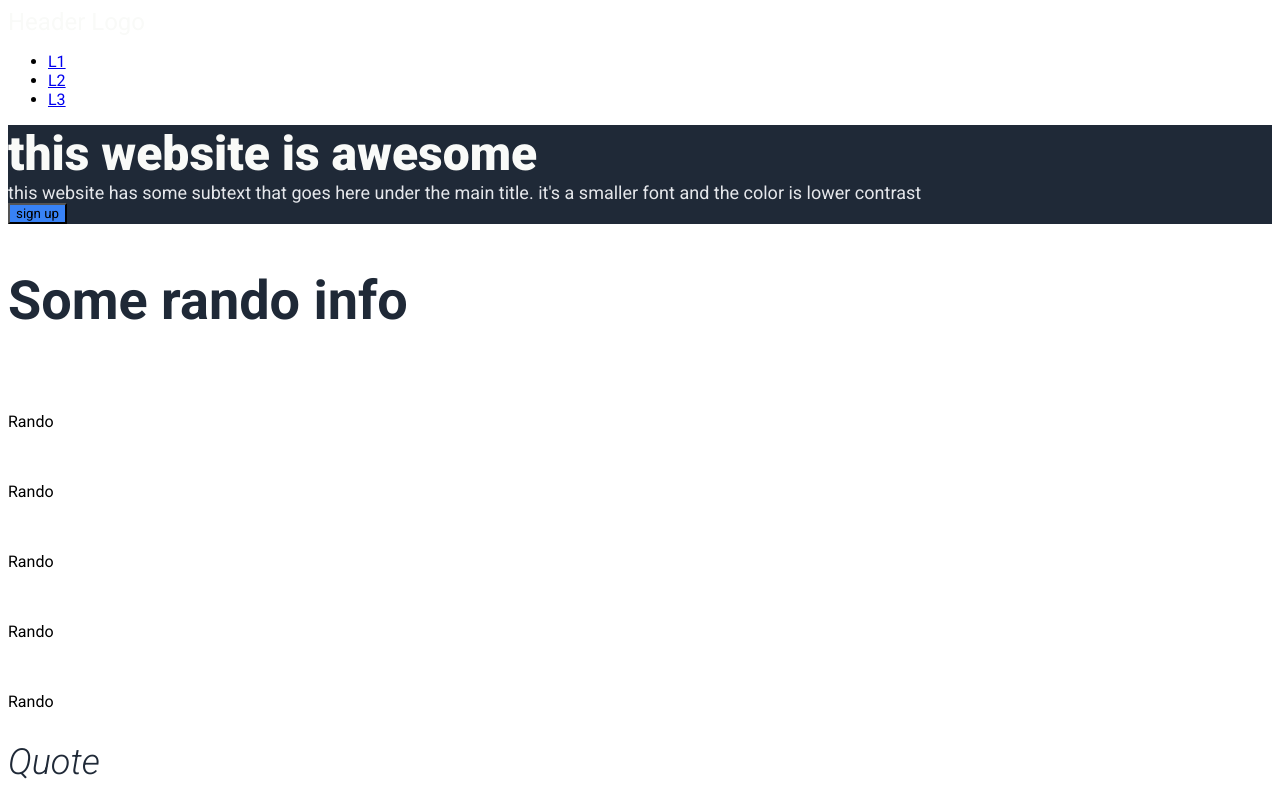
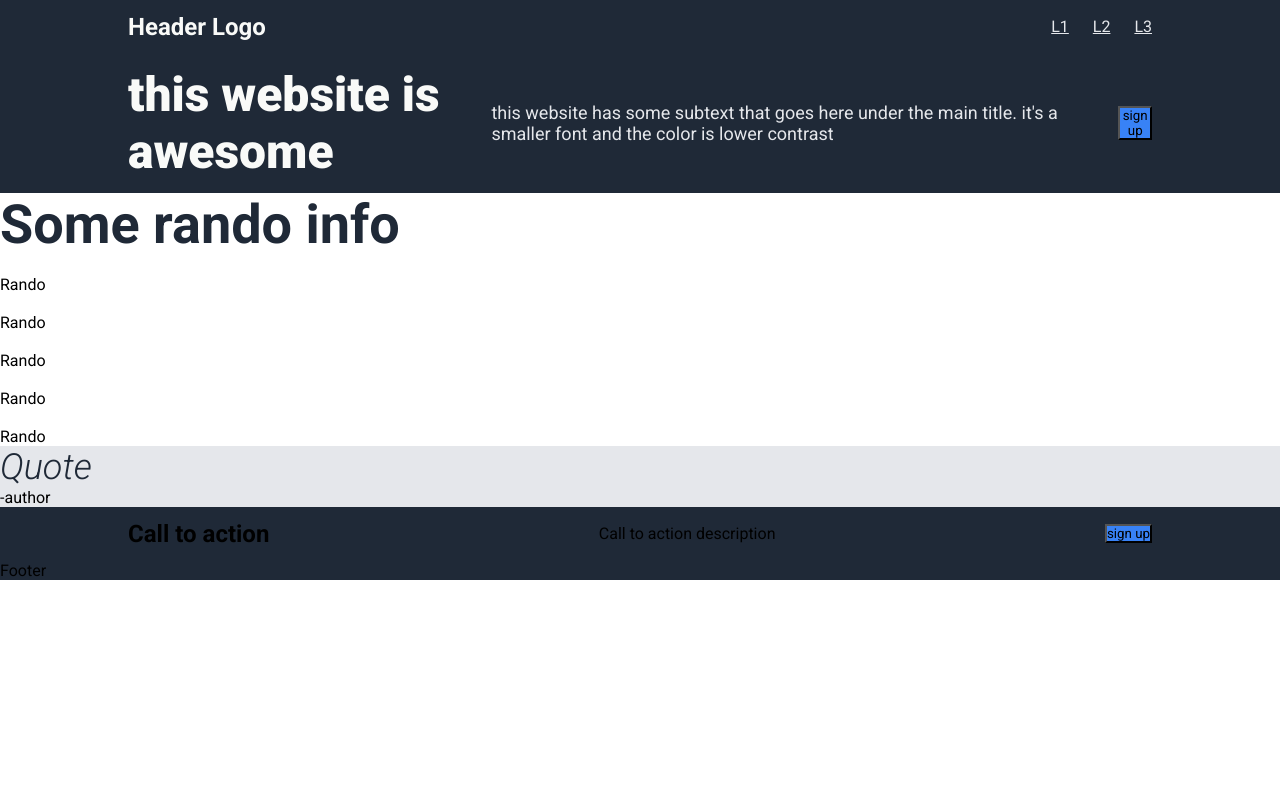
Before and after one commit to Shinzuu/odin-Project-Landing-Page, a plain HTML site: page index.html in a window 1280 px wide. Shown: the top 800 px of the page. Drawn offline with Linux system fonts and the light colour scheme.

Commit message:
flexing is hard

```diff
--- a/asset/css/styles.css
+++ b/asset/css/styles.css
@@ -1,6 +1,8 @@
 /* colors and font styles */
 * {
     font-family: roboto;
+    margin: 0;
+    padding: 0;
 }
 .hero, footer {
     background-color: #1f2937;
@@ -17,22 +19,23 @@
     color: #e5e7eb;
 }
 
-.header-logo-text {
+.header-logo {
     font-size: 24px;
     color: #f9faf8;
+    font-weight: bolder;
 }
 
 .call-to-action , button{
     background-color: #3882f6;
 }
 
-.information-header-text {
+.information-header {
     font-size: 36px;
     font-weight: 900;
     color: #1f2937;
 }
 
-.qoute {
+.quote {
     background-color: #E5E7EB;
 }
 
@@ -42,3 +45,42 @@
     font-weight: 300;
     color: #1f2937;
 }
+
+/* alignment */
+
+.header , .hero, .call-to-action{
+    display: flex;
+    justify-content: space-between;
+    align-items: center;
+    background-color: #1f2937;
+    padding: 1% 10%;
+    /* max-width: 900px; */
+}
+
+.navbar ul {
+    list-style-type: none;
+    padding: 0;
+    margin: px;
+}
+
+.navbar li {
+    display: inline-block;
+    margin-left: 20px;
+    color: #E5E7EB;
+}
+
+.navbar li:first-child {
+    margin-left: 0;
+}
+/* Unvisited link */
+a:link {
+    color:#E5E7EB;
+}
+a:hover {
+    color: #3882f6;
+}
+
+.hero-main, .hero-sec {
+    flex-wrap: wrap;
+    flex-direction: column;
+}
--- a/index.html
+++ b/index.html
@@ -13,11 +13,11 @@
 
     </head>
     <body>
-        <header>
-            <div class="header-logo-text">
+        <header class="header">
+            <div class="header-logo">
                 Header Logo
             </div>
-            <nav>
+            <nav class="navbar">
                 <ul>
                     <li><a href="index.html">L1</a></li>
                     <li><a href="index.html">L2</a></li>
@@ -40,7 +40,7 @@
             </div>
         <!-- SECTION  -->
             <div class="rando">
-                <div class="information-header-text">
+                <div class="information-header">
                     <h2>Some rando info</h2>
                 </div>
                 <div class="cont">
```
